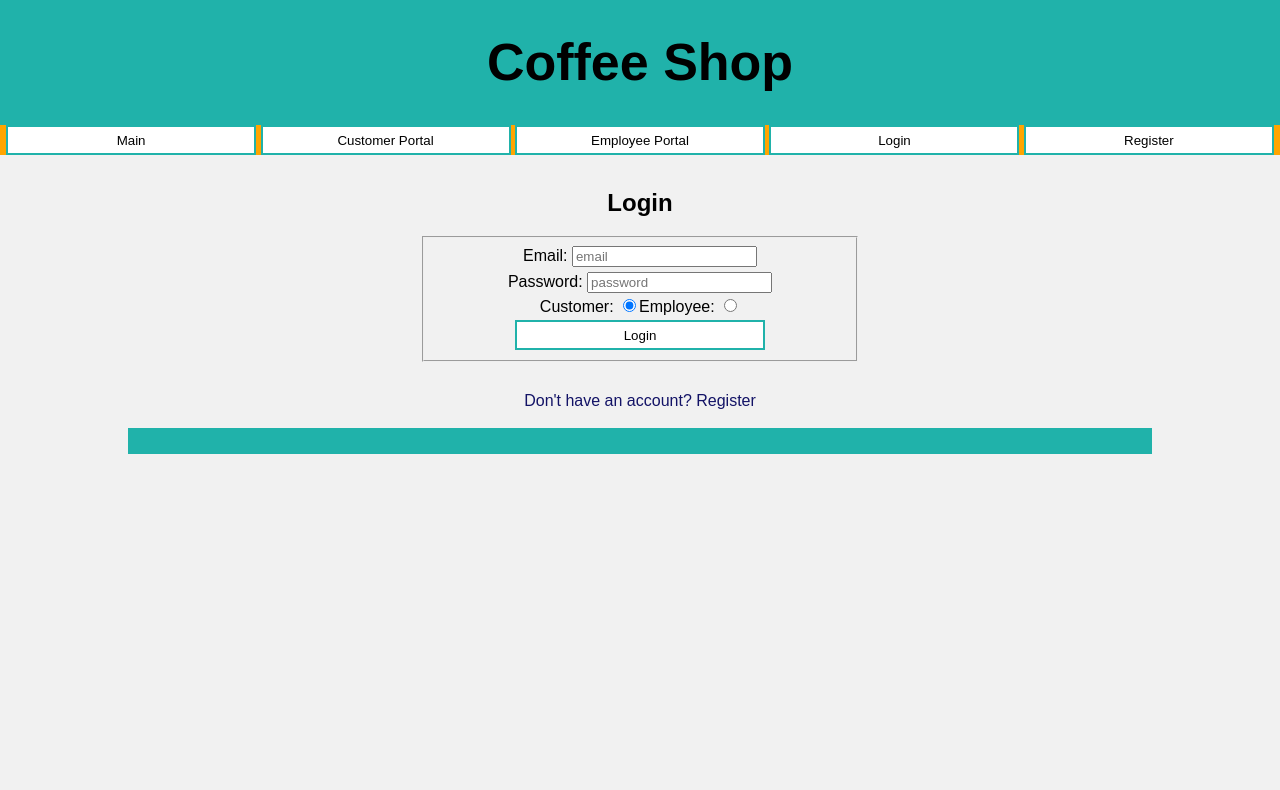
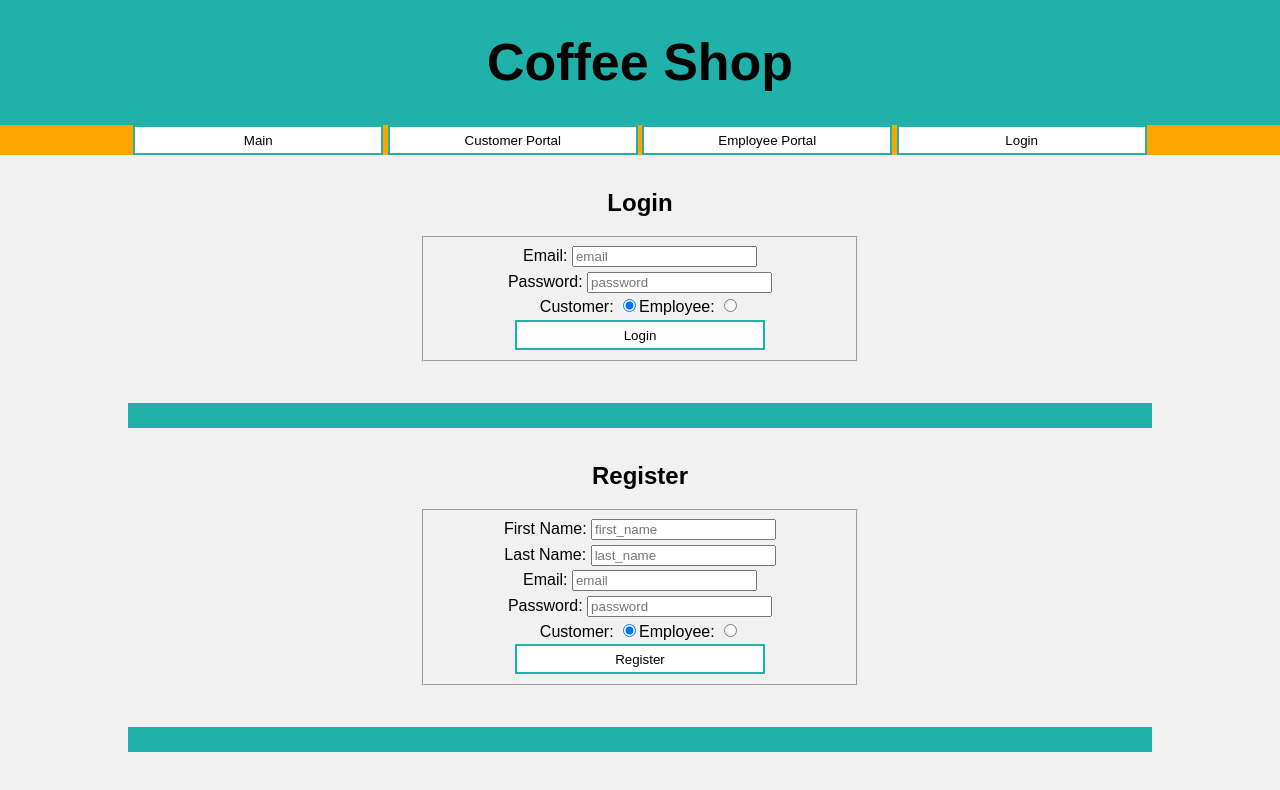
Before and after one commit to Danixar/CoffeeShop, a React (Create React App) app in the folder partD/browser/: page /login in a window 1280 px wide. Shown: the top 790 px of the page. Built offline with nearby package versions, Linux system fonts and the light colour scheme; no server answers.

Commit message:
merged login and registration pages for partD

```diff
--- a/partD/browser/src/App.tsx
+++ b/partD/browser/src/App.tsx
@@ -85,10 +85,6 @@ const App: React.FC = () => {
 								{' '}
 								<button className="button"> Login </button>{' '}
 							</Link>
-							<Link to="/register">
-								{' '}
-								<button className="button"> Register </button>{' '}
-							</Link>
 						</div>
 						<Route path="/" exact>
 							<Landing getMenu={getMenu} />
@@ -106,7 +102,6 @@ const App: React.FC = () => {
 						<Route path="/login">
 							{!getLogin ? <Login setToken={setToken} /> : <Signout setToken={setToken} />}
 						</Route>
-						<Route path="/register">{!getLogin ? <Register /> : <Signout setToken={setToken} />}</Route>
 					</BrowserRouter>
 				</div>
 			</header>
--- a/partD/browser/src/components/Lockout.tsx
+++ b/partD/browser/src/components/Lockout.tsx
@@ -3,7 +3,7 @@ import React, { useEffect, useState } from 'react';
 export const Lockout: React.FC = () => {
 	return (
 		<div className="container">
-			<h1>You do not have permission to view this page - please login.</h1>
+			<h2>You do not have permission to view this page. Please login with the appropriate credentials.</h2>
 		</div>
 	);
 };
--- a/partD/browser/src/components/Login.tsx
+++ b/partD/browser/src/components/Login.tsx
@@ -5,7 +5,6 @@ import '../style/style.css';
 import { useHistory } from 'react-router-dom';
 
 interface Props {
-	// getToken: string | null;
 	setToken: React.Dispatch<React.SetStateAction<string | null>>;
 }
 
@@ -13,6 +12,12 @@ export const Login: React.FC<Props> = ({ setToken }) => {
 	const [getEmail, setEmail] = useState('');
 	const [getPassword, setPassword] = useState('');
 	const [isCustomer, setIsCustomer] = useState(true);
+
+	const [getFirstName, setFirstName] = useState('');
+	const [getLastName, setLastName] = useState('');
+	const [getEmailRegistration, setEmailRegistration] = useState('');
+	const [getPasswordRegistration, setPasswordRegistration] = useState('');
+	const [CustomerRegistration, setCustomerRegistration] = useState(true);
 
 	const history = useHistory();
 
@@ -34,6 +39,26 @@ export const Login: React.FC<Props> = ({ setToken }) => {
 				console.error(err);
 				alert('Unable to Login!');
 				setToken(null);
+			});
+	};
+
+	/**
+	 * Register as a user
+	 */
+	const register = () => {
+		fetch('http://localhost:5000/register', {
+			method: 'POST',
+			headers: { 'Content-type': 'application/x-www-form-urlencoded' },
+			body: `first_name=${getFirstName}&last_name=${getLastName}&email=${getEmailRegistration}&password=${getPasswordRegistration}&user=${
+				CustomerRegistration ? '1' : '0'
+			}`,
+		})
+			.then(() => {
+				if (window.confirm('You succsefully registered!')) login();
+			})
+			.catch((err) => {
+				console.error(err);
+				alert('Unable to register!');
 			});
 	};
 
@@ -91,7 +116,80 @@ export const Login: React.FC<Props> = ({ setToken }) => {
 						</button>{' '}
 					</fieldset>
 					<br />
-					<a href="/register">Don't have an account? Register</a>
+				</section>
+
+				<nav className="sectionEnd">
+					<div className="container">
+						<br />
+					</div>
+				</nav>
+				<section id="center">
+					<h1>Register</h1>
+					<fieldset>
+						<div>
+							<label>First Name: </label>
+							<input
+								type="text"
+								placeholder="first_name"
+								value={getFirstName}
+								onChange={(e) => setFirstName(e.target.value)}
+								required
+							/>
+							<br />
+							<label>Last Name: </label>
+							<input
+								type="text"
+								placeholder="last_name"
+								value={getLastName}
+								onChange={(e) => setLastName(e.target.value)}
+								required
+							/>
+						</div>
+						<div>
+							<label>Email: </label>
+							<input
+								type="text"
+								placeholder="email"
+								value={getEmailRegistration}
+								onChange={(e) => setEmailRegistration(e.target.value)}
+								required
+							/>
+						</div>
+						<div>
+							<label>Password: </label>
+							<input
+								type="password"
+								placeholder="password"
+								value={getPasswordRegistration}
+								onChange={(e) => setPasswordRegistration(e.target.value)}
+								required
+							/>
+						</div>
+						<div>
+							<label>Customer: </label>
+							<input
+								type="radio"
+								name="userRegistration"
+								id="customerRegistration"
+								value="1"
+								checked={CustomerRegistration}
+								onChange={() => setCustomerRegistration(true)}
+							/>
+							<label>Employee: </label>
+							<input
+								type="radio"
+								name="userRegistration"
+								id="employeeRegistration"
+								value="0"
+								checked={!CustomerRegistration}
+								onChange={() => setCustomerRegistration(false)}
+							/>
+						</div>
+						<button className="button" onClick={register}>
+							Register
+						</button>
+					</fieldset>
+					<br />
 				</section>
 
 				<nav className="sectionEnd">
--- a/partD/browser/src/components/Register.tsx
+++ b/partD/browser/src/components/Register.tsx
@@ -104,7 +104,7 @@ export const Register: React.FC = () => {
 						</button>
 					</fieldset>
 					<br />
-					<a href="/login">Have an account already? Login</a>
+					{/* <a href="/login">Have an account already? Login</a> */}
 				</section>
 
 				<nav className="sectionEnd">
```
